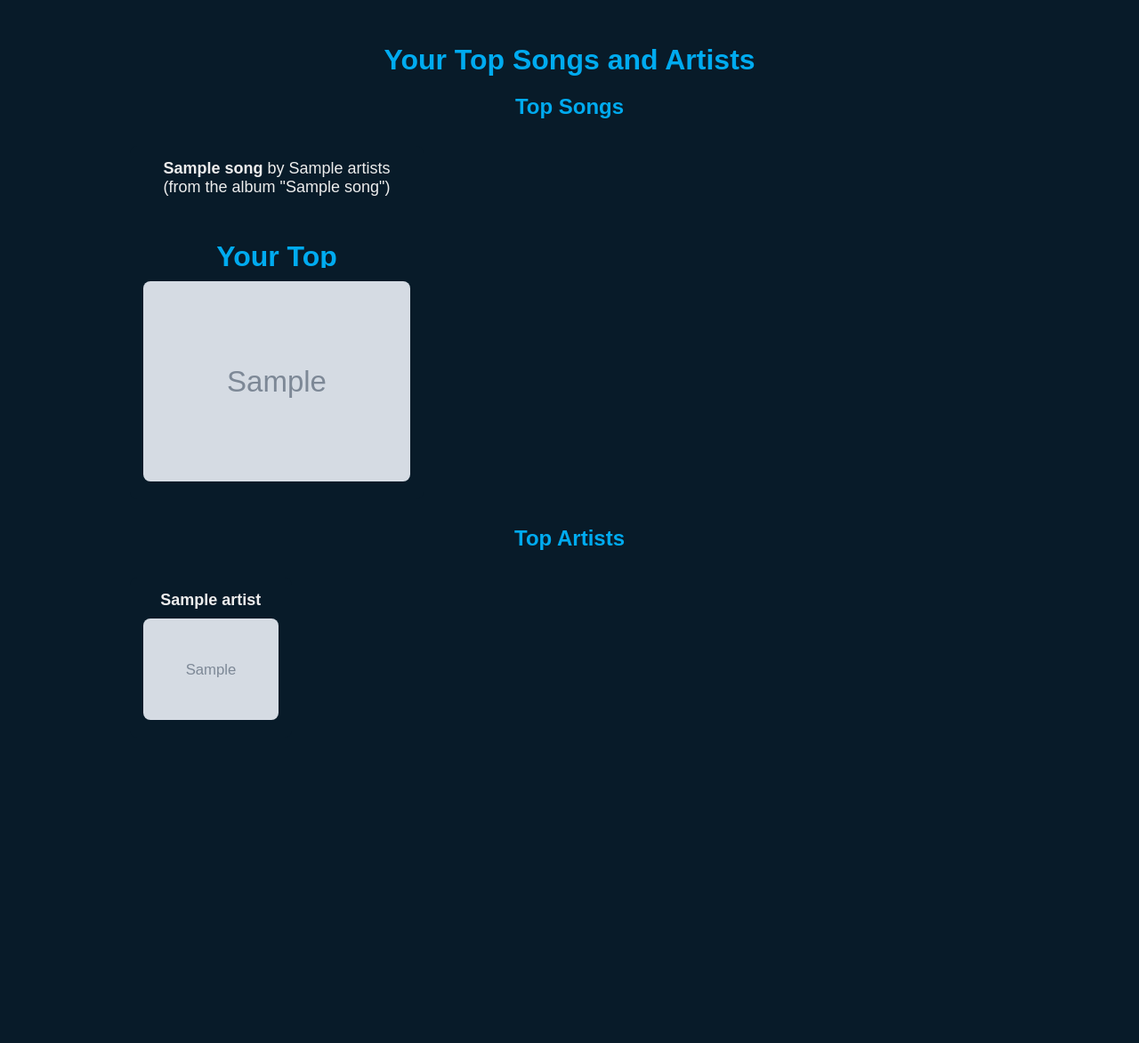
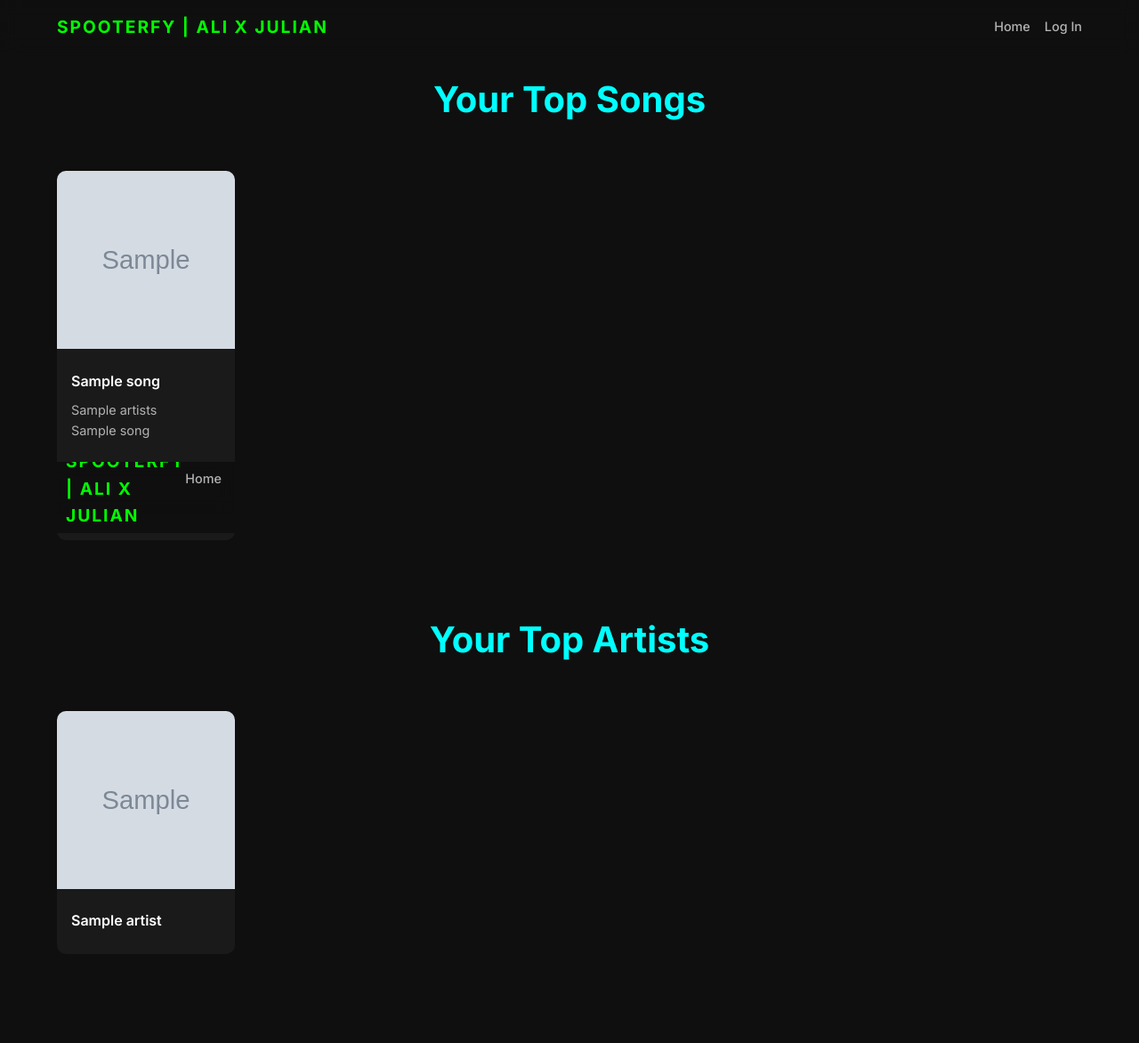
Before and after one commit to JulianCruzet/Spotify-Song-Recommender, a Flask app: template templates/top.html in a window 1280 px wide. Shown: the whole page at 89% size. Before the commit the page ends 809 px from the top, so only its background shows below. Run offline with Flask 3, Linux system fonts and the light colour scheme; the template is opened without the code that fills it: most values are stand-ins (such as "Sample title", 1, 10 or a date in 2020); grey boxes marked "Sample" are stand-in pictures.

Commit message:
updated stylings to be more modern
as title says

```diff
--- a/static/top.css
+++ b/static/top.css
@@ -1,97 +1,159 @@
+:root {
+    --bg-primary: #0f0f0f;
+    --bg-secondary: #1a1a1a;
+    --text-primary: #ffffff;
+    --text-secondary: #b3b3b3;
+    --accent-1: #00ff00;
+    --accent-2: #00ffff;
+    --transition: all 0.3s ease;
+  }
+
   * {
+    margin: 0;
+    padding: 0;
     box-sizing: border-box;
-    font-family: 'Poppins', sans-serif;
+    font-family: 'Inter', sans-serif;
   }
 
   body {
-    background: #081b29;
-    color: #00abf0;
-    text-align: center;
-    padding: 20px 10%;
+    background: var(--bg-primary);
+    color: var(--text-primary);
+    line-height: 1.6;
+    padding: 80px 5% 20px;
   }
 
-.top-songs h1 {
-    font-size: 32px;
-    font-weight: 700;
-    color: #00abf0;
-    margin-bottom: 20px;
+  .header {
+    position: fixed;
+    top: 0;
+    left: 0;
+    width: 100%;
+    padding: 0.5rem 5%;
+    background: rgba(15, 15, 15, 0.8);
+    backdrop-filter: blur(10px);
+    display: flex;
+    justify-content: space-between;
+    align-items: center;
+    z-index: 1000;
+    height: 60px;
   }
 
-.top-songs ul {
-    list-style-type: none;
-    padding: 0;
-    display: flex; /* Use flexbox to arrange items horizontally */
-    flex-wrap: nowrap; /* Prevent items from wrapping to the next line */
-    overflow-x: auto; /* Add horizontal scrollbar for small screens */
+  .logo {
+    font-size: 1.2rem;
+    font-weight: 700;
+    color: var(--accent-1);
+    text-decoration: none;
+    letter-spacing: 2px;
+    text-transform: uppercase;
   }
 
-.top-songs li {
-    background-color: #081b29;
-    color: #ededed;
-    margin: 10px; /* Add a margin around each song item */
-    padding: 15px;
-    border-radius: 8px;
-    font-size: 18px;
-    transition: background-color 0.3s, color 0.3s;
-    flex: 0 0 calc(20% - 20px); /* Set the width of each song item with margins considered */
-    box-sizing: border-box;
+  .navbar {
+    display: flex;
+    gap: 1rem;
   }
 
-.top-songs li:hover {
-    background-color: #00abf0;
-    color: #ededed;
+  .navbar a {
+    color: var(--text-secondary);
+    text-decoration: none;
+    font-weight: 500;
+    transition: var(--transition);
+    font-size: 0.9rem;
   }
 
-.top-songs img {
-    margin-top: 10px;
-    width: 100%; /* Make the images fill the width of their container */
-    height: auto;
-    border-radius: 8px;
+  .navbar a:hover {
+    color: var(--accent-2);
   }
 
-@media (max-width: 600px) {
-    .top-songs li {
-        margin: 10px 0; /* Adjust margin for small screens */
-        flex: 0 0 100%; /* Make each song item occupy full width on small screens */
+  .top-songs, .top-artists {
+    margin-bottom: 4rem;
+  }
+
+  .top-songs h1, .top-artists h1 {
+    font-size: 2.5rem;
+    font-weight: 700;
+    color: var(--accent-2);
+    margin-bottom: 2rem;
+    text-align: center;
+  }
+
+  .song-list, .artist-list {
+    display: flex;
+    overflow-x: auto;
+    gap: 1.5rem;
+    padding: 1rem 0;
+    scrollbar-width: thin;
+    scrollbar-color: var(--accent-1) var(--bg-secondary);
+  }
+
+  .song-list::-webkit-scrollbar, .artist-list::-webkit-scrollbar {
+    height: 8px;
+  }
+
+  .song-list::-webkit-scrollbar-track, .artist-list::-webkit-scrollbar-track {
+    background: var(--bg-secondary);
+  }
+
+  .song-list::-webkit-scrollbar-thumb, .artist-list::-webkit-scrollbar-thumb {
+    background-color: var(--accent-1);
+    border-radius: 20px;
+  }
+
+  .song-item, .artist-item {
+    flex: 0 0 auto;
+    width: 200px;
+    background: var(--bg-secondary);
+    border-radius: 10px;
+    overflow: hidden;
+    transition: var(--transition);
+  }
+
+  .song-item:hover, .artist-item:hover {
+    transform: translateY(-5px);
+    box-shadow: 0 10px 20px rgba(0, 255, 255, 0.2);
+  }
+
+  .song-image, .artist-image {
+    width: 100%;
+    height: 200px;
+    object-fit: cover;
+  }
+
+  .song-info, .artist-info {
+    padding: 1rem;
+  }
+
+  .song-name, .artist-name {
+    font-size: 1rem;
+    font-weight: 600;
+    color: var(--text-primary);
+    margin-bottom: 0.5rem;
+  }
+
+  .song-artist, .song-album {
+    font-size: 0.9rem;
+    color: var(--text-secondary);
+  }
+
+  .spotify-embed {
+    width: 100%;
+    height: 80px;
+    border: none;
+    margin-top: 0.5rem;
+  }
+
+  @media (max-width: 768px) {
+    body {
+      padding: 70px 3% 20px;
+    }
+
+    .top-songs h1, .top-artists h1 {
+      font-size: 2rem;
+    }
+
+    .song-item, .artist-item {
+      width: 150px;
+    }
+
+    .song-image, .artist-image {
+      height: 150px;
     }
   }
-
-
-/* Style the scrollbar track */
-.top-songs ul::-webkit-scrollbar {
-    width: 10px;
-    background-color: #081b29; /* Set the background color of the track */
-}
-
-/* Style the scrollbar thumb */
-.top-songs ul::-webkit-scrollbar-thumb {
-    background-color: #00abf0; /* Set the color of the thumb */
-    border-radius: 10px; /* Add rounded corners to the thumb */
-}
-
-/* Style the scrollbar thumb on hover */
-.top-songs ul::-webkit-scrollbar-thumb:hover {
-    background-color: #00d8ff; /* Change the thumb color on hover */
-}
-
-/* Style the scrollbar track in Firefox */
-.top-songs ul {
-    scrollbar-width: thin;
-    scrollbar-color: #00abf0 transparent;
-}
-
-/* Style the scrollbar thumb in Firefox */
-.top-songs ul::-webkit-scrollbar-thumb {
-    background-color: #00abf0;
-    border-radius: 10px;
-}
-
-/* Style the scrollbar thumb in Firefox on hover */
-.top-songs ul::-webkit-scrollbar-thumb:hover {
-    background-color: #00d8ff;
-}
-
-/* Style the scrollbar corner in Firefox */
-.top-songs ul::-webkit-scrollbar-corner {
-    background-color: #081b29; /* Set the background color of the corner */
-}
--- a/templates/top.html
+++ b/templates/top.html
@@ -1,33 +1,50 @@
 <!DOCTYPE html>
-<html>
+<html lang="en">
 <head>
-    <title>Your Top Songs and Artists</title>
+    <meta charset="UTF-8">
+    <meta name="viewport" content="width=device-width, initial-scale=1.0">
+    <title>Spooterfy: Top Songs and Artists</title>
     <link rel="stylesheet" href="{{ url_for('static', filename='top.css') }}">
+    <link href="https://fonts.googleapis.com/css2?family=Inter:wght@400;500;600;700;800&display=swap" rel="stylesheet">
 </head>
 <body>
-    <div class="top-songs">
-        <h1>Your Top Songs and Artists</h1>
-        <h2>Top Songs</h2>
-        <ul class="top-songs">
+    <header class="header">
+        <a href="#" class="logo">Spooterfy | Ali X Julian</a>
+        <nav class="navbar">
+            <a href="{{ url_for('home') }}">Home</a>
+            <a href="{{ url_for('login') }}">Log In</a>
+        </nav>
+    </header>
+
+    <section class="top-songs">
+        <h1>Your Top Songs</h1>
+        <div class="song-list">
             {% for song in top_songs %}
-            <li>
-                <strong>{{ song.name }}</strong> by {{ song.artists }} (from the album "{{ song.album_name }}")
-                <br>
-                <iframe src="{{ song.spotify_embed_url }}" width="300" height="80" frameborder="0" allowtransparency="true" allow="encrypted-media"></iframe>
-                <img src="{{ song.album_cover_url }}" alt="Album Cover" width="200">
-            </li>
+            <div class="song-item">
+                <img src="{{ song.album_cover_url }}" alt="{{ song.name }} cover" class="song-image">
+                <div class="song-info">
+                    <h2 class="song-name">{{ song.name }}</h2>
+                    <p class="song-artist">{{ song.artists }}</p>
+                    <p class="song-album">{{ song.album_name }}</p>
+                </div>
+                <iframe src="{{ song.spotify_embed_url }}" class="spotify-embed" allowtransparency="true" allow="encrypted-media"></iframe>
+            </div>
             {% endfor %}
-        </ul>
-        <h2>Top Artists</h2>
-        <ul>
+        </div>
+    </section>
+
+    <section class="top-artists">
+        <h1>Your Top Artists</h1>
+        <div class="artist-list">
             {% for artist in top_artists %}
-            <li>
-                <strong>{{ artist.name }}</strong>
-                <br>
-                <img src="{{ artist.image_url }}" alt="Artist Image" width="200">
-            </li>
+            <div class="artist-item">
+                <img src="{{ artist.image_url }}" alt="{{ artist.name }}" class="artist-image">
+                <div class="artist-info">
+                    <h2 class="artist-name">{{ artist.name }}</h2>
+                </div>
+            </div>
             {% endfor %}
-        </ul>
-    </div>
+        </div>
+    </section>
 </body>
 </html>
```
Also changed, not shown: static/rec.css (+111 -58 lines), templates/rec.html (+20 -16 lines). Lines whose indentation alone changed are shown as unchanged.
